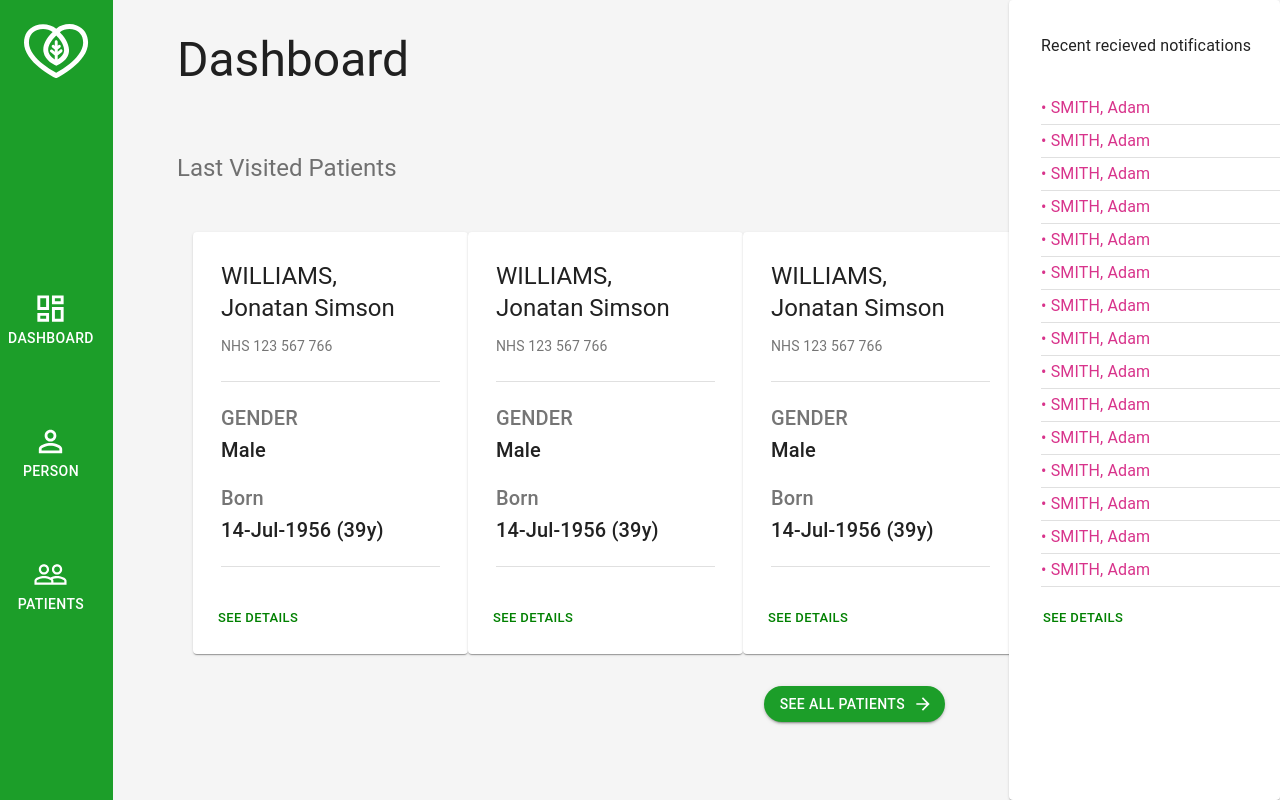
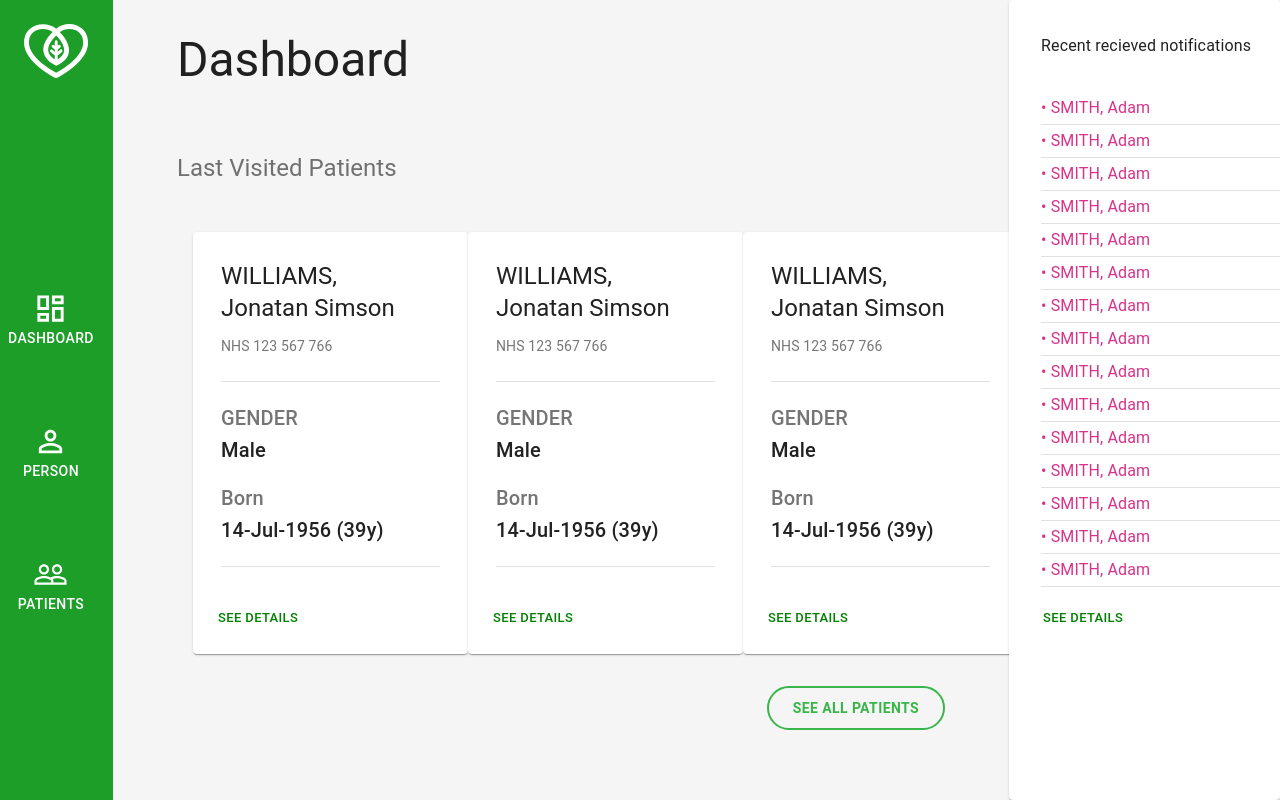
Before and after one commit to evergreen-arslaan-qadus/mockup-material-ui, a React (Create React App) app: page / in a window 1280 px wide. Built offline with nearby package versions, Linux system fonts and the light colour scheme.

Commit message:
Lets use the button component from the library

```diff
--- a/src/components/atoms/Button/Button.style.ts
+++ b/src/components/atoms/Button/Button.style.ts
@@ -4,7 +4,7 @@ import { ButtonProps } from './Button';
 import colorStyleGenerator from '../../../helpers/styleGenerator'
 
 const color = (props: ButtonProps, theme: Theme) => {
-    if (props.variant === 'primary') {
+    if (props.color === 'primary') {
         colorStyleGenerator.root = {
             backgroundColor: theme.palette.primary.main,
             color: 'white',
@@ -21,7 +21,7 @@ const color = (props: ButtonProps, theme: Theme) => {
         }
     }
 
-    if (props.variant === 'secondary') {
+    if (props.color === 'secondary') {
         colorStyleGenerator.root = {
             border: '2px solid',
             backgroundColor: 'white',
--- a/src/components/atoms/Button/Button.tsx
+++ b/src/components/atoms/Button/Button.tsx
@@ -1,24 +1,25 @@
 import React from 'react';
-import { Button as MaterialButton } from '@material-ui/core';
+import { Button as MaterialButton, ButtonProps as MUIButtonProps } from '@material-ui/core';
 import { useStyles } from './Button.style';
 
-export interface ButtonProps {
+export interface ButtonProps extends MUIButtonProps {
     children: React.ReactNode
-    size?: 'xsmall' | 'small' | 'medium' | 'large' | 'xlarge'
     icon?: string
-    variant?: "primary" | "secondary" | "default"
-    color?: 'default' | 'tentative' | 'destructive' | 'execpt'
-    label: string
+    label?: string
     rightIcon?: React.ReactElement
     leftIcon?: React.ReactElement
 }
 
 const Button = (props: ButtonProps): React.ReactElement<ButtonProps> => {
-    const { children, label, leftIcon, rightIcon } = props;
+    const { children, label, leftIcon, rightIcon, color = "primary" } = props;
     const classes = useStyles(props);
 
     return (
-        <MaterialButton classes={classes} disableRipple>
+        <MaterialButton
+            classes={classes}
+            color={color}
+            disableRipple
+        >
             {leftIcon}
             {label}
             {children}
--- a/src/pages/Dashboard.tsx
+++ b/src/pages/Dashboard.tsx
@@ -1,7 +1,8 @@
 import React, { useState } from 'react'
-import { Box, Button, Typography } from '@material-ui/core';
+import { Box, Typography } from '@material-ui/core';
 import { ArrowForward } from '@material-ui/icons';
 import Card from '../components/molecules/Card';
+import { Button } from '../components/atoms/Button';
 
 const Dashboard = () => {
     const [open, setOpen] = useState(false);
@@ -34,8 +35,6 @@ const Dashboard = () => {
             <Box display="flex" justifyContent="flex-end" paddingTop="1rem">
                 <Button
                     onClick={() => setOpen(!open)}
-                    variant="contained"
-                    color="default"
                     style={{ borderRadius: 25, color: 'white', backgroundColor: '#1c9e29' }}
                     endIcon={<ArrowForward />}
                 >
```
Also changed, not shown: 2 other files (tests, documents, lock files or other folders).
